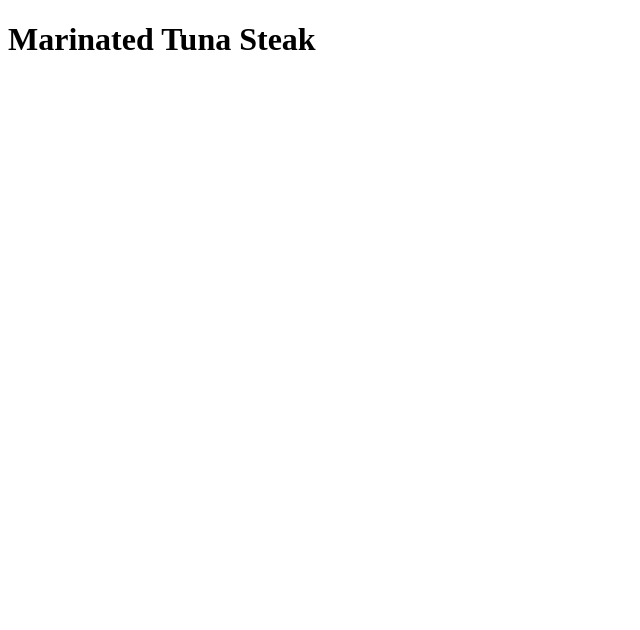
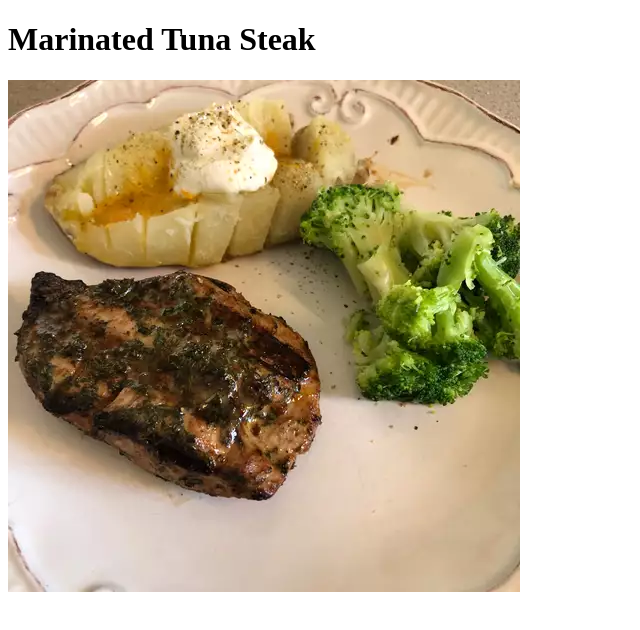
Before and after one commit to stefanvssr/odin-recipes, a plain HTML site: page recipes/marinated-tuna-steak.html in a window 1280 px wide. Shown: the whole page, without its empty margins (0-640 px from the left). Drawn offline with Linux system fonts and the light colour scheme.

Commit message:
Add image of recipe

```diff
--- a/recipes/marinated-tuna-steak.html
+++ b/recipes/marinated-tuna-steak.html
@@ -6,5 +6,7 @@
     </head>
     <body>
         <h1>Marinated Tuna Steak</h1>
+        <img src="../img/marinated-tune-steak.webp" alt="Marinated Tuna Steak">
+
     </body>
 </html>
```
Also changed, not shown: img/marinated-tune-steak.webp (added).
